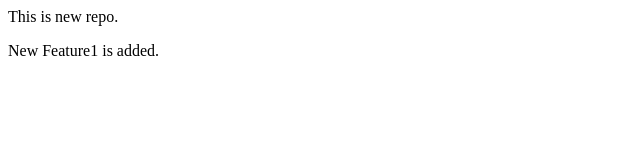
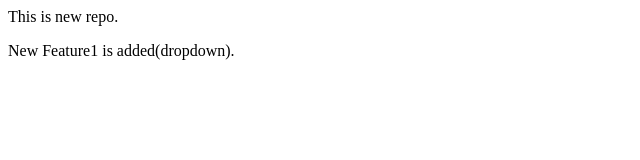
Before and after one commit to yogeshwaripawar5/localrepo, a plain HTML site: page index.html in a window 1280 px wide. Shown: the full height of the page, 0-640 px from the left. Drawn offline with Linux system fonts and the light colour scheme.

Commit message:
Add Dropdown

```diff
--- a/index.html
+++ b/index.html
@@ -2,5 +2,5 @@
     This is new repo.
 </p>
 <p>
-    New Feature1 is added.
+    New Feature1 is added(dropdown).
 </p>
```
